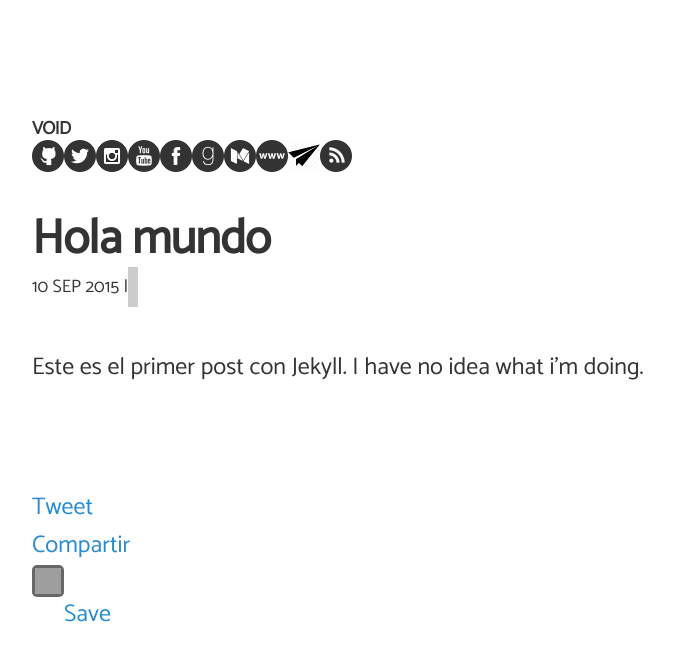
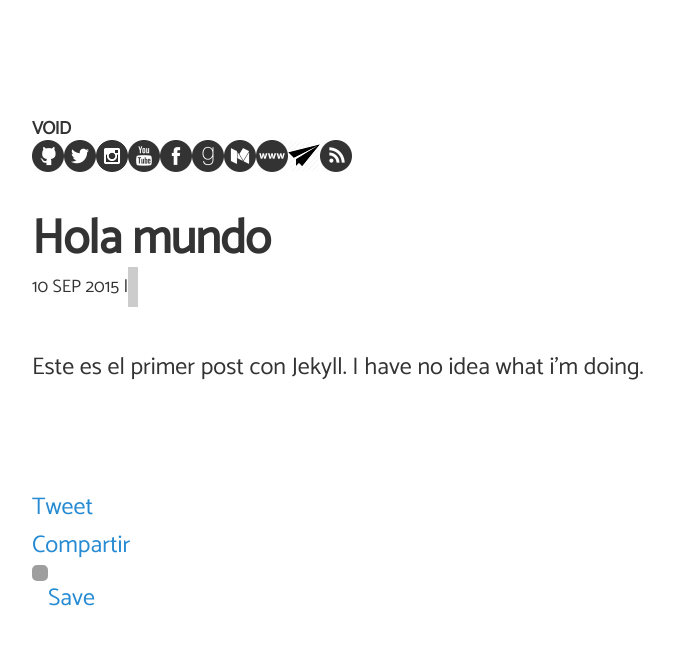
Before and after one commit to angelsimon/angelsimon.github.io, a Jekyll site: the page built from _posts/2015-09-10-hola-mundo.md, in a window 1280 px wide. Shown: the top 661 px of the page, without its empty margins (32-706 px from the left). Built offline with Jekyll 4.4.1, drawn with Linux system fonts in a browser that asks for light colours; nearby versions of some CDN libraries; comment, search, counter and statistics services are not loaded; grey boxes are pictures that could not be loaded.

Commit message:
Update post.html

```diff
--- a/_layouts/post.html
+++ b/_layouts/post.html
@@ -45,7 +45,7 @@ comments: true
   <div class="fb-like" style="vertical-align:top;zoom:1;*display:inline;" data-href="{{ site.baseurl }}{{ page.url }}" data-layout="box_count" data-action="like" data-size="small" data-show-faces="true" data-share="false"></div>
   <div class="fb-share-button" style="vertical-align:top;zoom:1;*display:inline;" data-href="{{ site.baseurl }}{{ page.url }}" data-layout="box_count" data-size="small" data-mobile-iframe="true"><a class="fb-xfbml-parse-ignore" target="_blank" href="https://www.facebook.com/sharer/sharer.php?u=https%3A%2F%2Fdevelopers.facebook.com%2Fdocs%2Fplugins%2F&amp;src=sdkpreparse">Compartir</a></div>
   <!-- Add to Delicious -->
-  <a href="javascript:(function($){var bookmarklet=document.getElementById('DELI_save_link_slidedown');if(bookmarklet){$('#DELI_mist').show();$('#DELI_save_link_slidedown').slideDown('normal');return};if(!window.jQuery){node=document.createElement('SCRIPT');node.type='text/javascript';node.src='https://ajax.googleapis.com/ajax/libs/jquery/1.7.2/jquery.min.js';document.body.appendChild(node)}node=document.createElement('SCRIPT');node.type='text/javascript';node.src=window.location.protocol+'//del.icio.us/save/get_bookmarklet_save?url='+encodeURIComponent(window.location.href)+'&title='+encodeURIComponent(document.title)+'&notes='+encodeURIComponent(''+(window.getSelection?window.getSelection():document.getSelection?document.getSelection():document.selection.createRange().text));document.body.appendChild(node)})(window.jQuery);"><img src="http://del.icio.us/img/logo.png" style="display: inline;" height="32" width="32" alt="Delicious">Save</a>
+  <a href="javascript:(function($){var bookmarklet=document.getElementById('DELI_save_link_slidedown');if(bookmarklet){$('#DELI_mist').show();$('#DELI_save_link_slidedown').slideDown('normal');return};if(!window.jQuery){node=document.createElement('SCRIPT');node.type='text/javascript';node.src='https://ajax.googleapis.com/ajax/libs/jquery/1.7.2/jquery.min.js';document.body.appendChild(node)}node=document.createElement('SCRIPT');node.type='text/javascript';node.src=window.location.protocol+'//del.icio.us/save/get_bookmarklet_save?url='+encodeURIComponent(window.location.href)+'&title='+encodeURIComponent(document.title)+'&notes='+encodeURIComponent(''+(window.getSelection?window.getSelection():document.getSelection?document.getSelection():document.selection.createRange().text));document.body.appendChild(node)})(window.jQuery);"><img class="no-border" src="http://del.icio.us/img/logo.png" style="display: inline;" height="16" width="16" alt="Delicious">Save</a>
 </div>
     <div id="disqus_thread"></div>
 <script>
```
